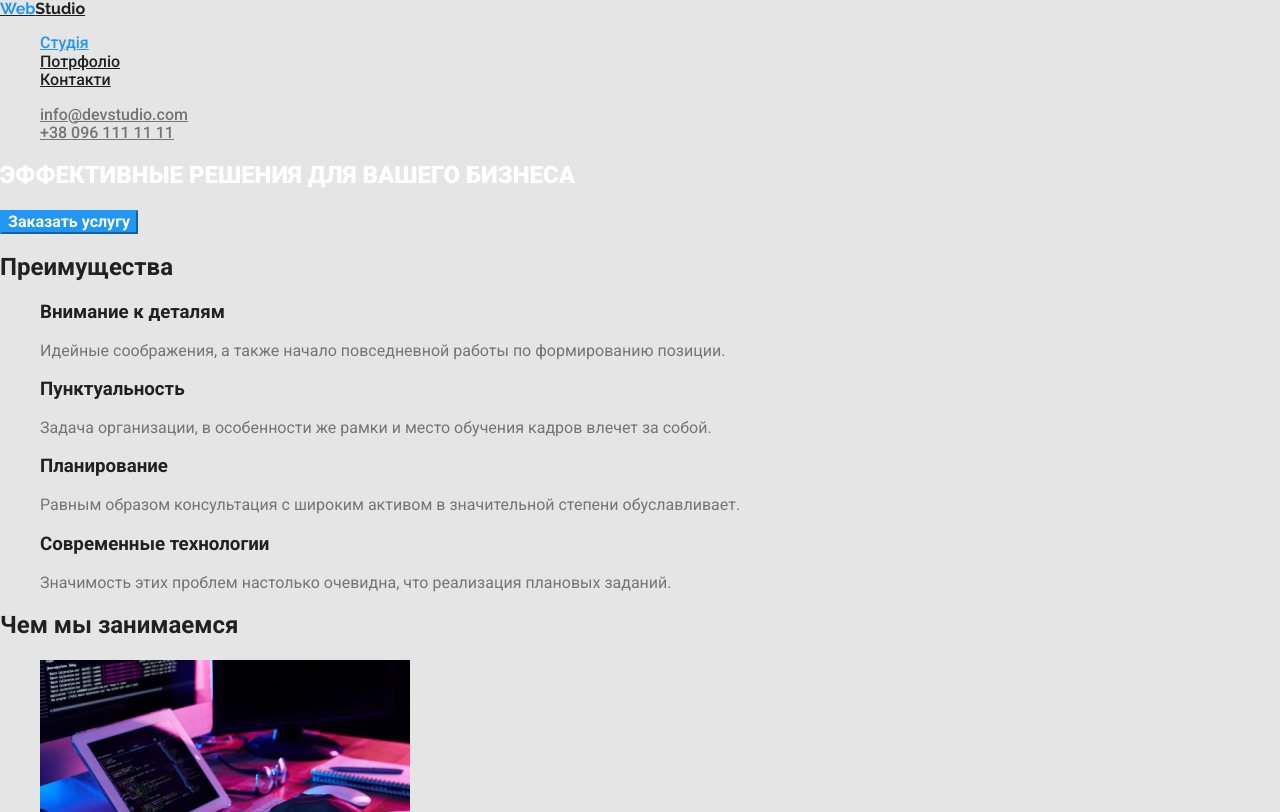
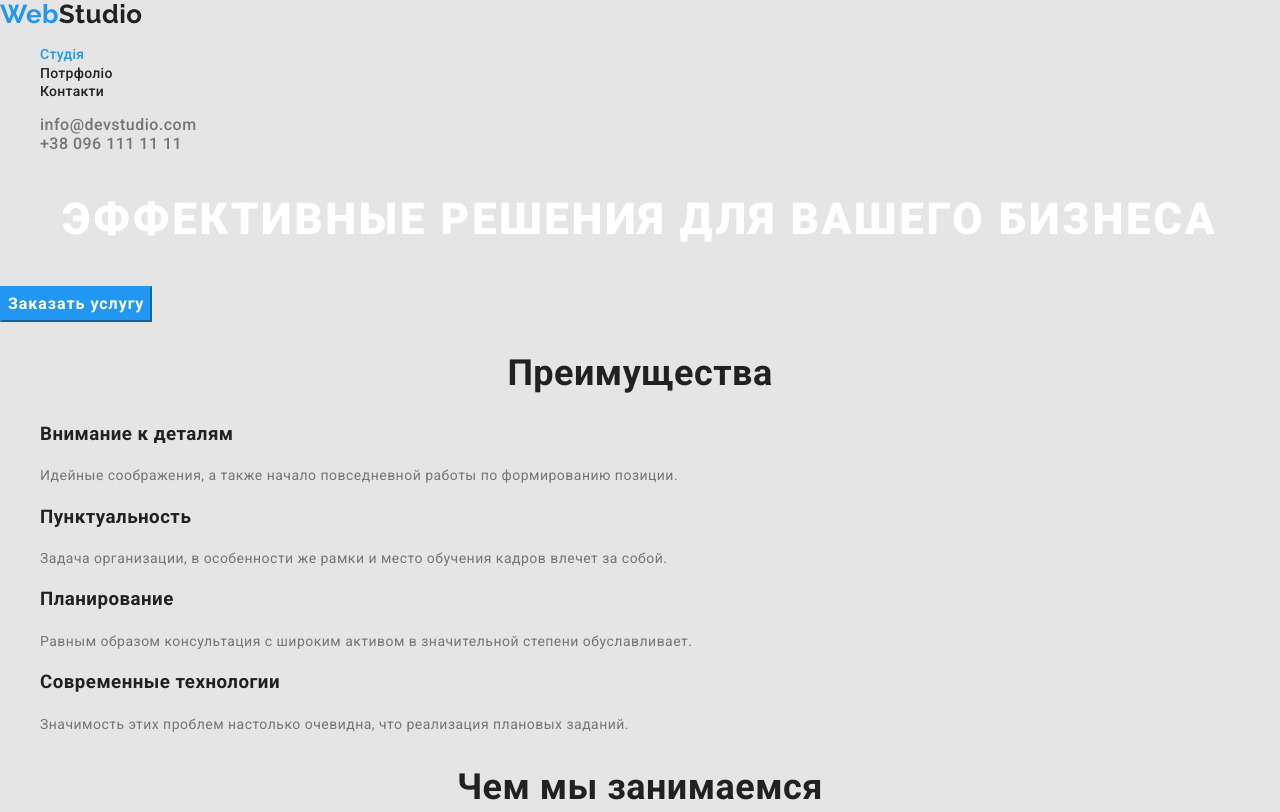
Before and after one commit to vzotova85/goit-markup-hw-02, a plain HTML site: page index.html in a window 1280 px wide. Shown: the top 812 px of the page. Drawn offline with nearby package versions, Linux system fonts and the light colour scheme.

Commit message:
update acc to mentors comments
- added .button {cursor:point} to .css
- added font-hight recalculated
- deleted font-weight that was doubling the initial font settings

```diff
--- a/css/styles.css
+++ b/css/styles.css
@@ -15,30 +15,44 @@
 }
 
 body {
-    background-color: #E5E5E5;
+    background-color: var(--primary-bc-color);
     color: var(--primary-text-color);
     font-family: 'Roboto', sans-serif;
-    font-weight: 400;
+    letter-spacing: 0.03em;
 }
 
 ul {
     list-style: none;
 }
 
+/* Header */
 /* Logo*/
 .logo {
+    text-decoration: none;
     color: var(--title-text-color);
     font-family: 'Raleway', sans-serif;
+    font-weight: 700;
+    font-size: 26px;
+    line-height: 1.12;
 }
 
 .logo-part {
     color: var(--accent-color);
 }
 
+.link {
+    text-decoration: none;
+}
+
 /* Site nav*/
 .site-nav .link {
     color: var(--title-text-color);
+    font-weight: 500;
+    font-size: 14px;
+    line-height: 1.14;
+    letter-spacing: 0.02em;
 }
+
 .site-nav .link:hover,
 .site-nav .link:focus {
     color: var(--accent-color);
@@ -48,7 +62,8 @@ ul {
     color: var(--accent-color);
 }
 
-.site-nav, .contacts {
+.site-nav,
+.contacts {
     font-weight: 500;
 }
 
@@ -64,28 +79,51 @@ ul {
 
 
 /* Section */
-h1, h2, h3 {
+h1,
+h2,
+h3 {
     color: var(--title-text-color);
 }
 
+/* Hero */
 .hero-title {
     color: var(--white-text-color);
     font-weight: 900;
+    font-size: 44px;
+    line-height: 1.36;
+    text-align: center;
+    letter-spacing: 0.06em;
+}
+
+.button {
+    cursor: pointer;
 }
 
 .button.primary {
     color: var(--white-text-color);
     background-color: var(--accent-color);
+    border-color: var(--accent-color);
+    font-family: inherit;
     font-weight: 700;
-    border-color: var(--accent-color);
+    font-size: 16px;
+    line-height: 1.87;
+    display: flex;
+    letter-spacing: 0.06em;
 }
 
 .section-title {
     font-weight: 700;
+    font-size: 36px;
+    line-height: 1.17;
+    text-align: center;
 }
 
-
-
+.section-specifics p,
+.section-work p,
+.section-team p {
+    font-size: 14px;
+    line-height: 1.71;
+}
 
 /*Footer*/
 .logo-white {
@@ -93,23 +131,40 @@ h1, h2, h3 {
 }
 
 .address .link {
-color: var(--primary-text-color);
+    color: var(--primary-text-color);
 }
 
 .address .link:hover,
 .address .link:focus {
-color: var(--white-text-color);
+    color: var(--white-text-color);
 }
 
 /*Fortfolio*/
 
 /*Filter*/
+
 .button.secondary {
-color: var(--title-text-color);
-background-color: var(--secondary-bc-color);
-font-weight: 500;
+    color: var(--title-text-color);
+    background-color: var(--secondary-bc-color);
+    font-family: inherit;
+    font-weight: 500;
+    font-size: 16px;
+    line-height: 1.62;
+    letter-spacing: 0.03em;
 }
 
-.portfolio h3 {
+.section-portfolio h3 {
     font-weight: 700;
 }
+
+.projects.list h3 {
+    font-weight: 700;
+    font-size: 18px;
+    line-height: 2;
+    letter-spacing: 0.06em;
+}
+
+.projects.list p {
+    font-size: 16px;
+    line-height: 1.88;
+}
--- a/index.html
+++ b/index.html
@@ -1,14 +1,17 @@
 <!DOCTYPE html>
 <html lang="ru">
+
 <head>
     <meta charset="UTF-8">
     <meta http-equiv="X-UA-Compatible" content="IE=edge">
     <meta name="viewport" content="width=device-width, initial-scale=1.0">
-    <link rel="stylesheet" href="https://cdnjs.cloudflare.com/ajax/libs/modern-normalize/1.0.0/modern-normalize.min.css" />
+    <link rel="stylesheet"
+        href="https://cdnjs.cloudflare.com/ajax/libs/modern-normalize/1.0.0/modern-normalize.min.css" />
     <link rel="stylesheet" href="./css/styles.css" />
     <link rel="preconnect" href="https://fonts.googleapis.com">
     <link rel="preconnect" href="https://fonts.gstatic.com" crossorigin>
-    <link href="https://fonts.googleapis.com/css2?family=Raleway:wght@700&family=Roboto:wght@400;500;700;900&display=swap"
+    <link
+        href="https://fonts.googleapis.com/css2?family=Raleway:wght@700&family=Roboto:wght@400;500;700;900&display=swap"
         rel="stylesheet">
     <title>WebStudio</title>
 </head>
@@ -44,9 +47,9 @@
         </section>
 
         <!--Specifics-->
-        <section class="section">
+        <section class="section-specifics">
             <h2 class="section-title">Преимущества</h2>
-            <ul>
+            <ul class="list">
                 <li>
                     <h3>Внимание к деталям</h3>
                     <p>Идейные соображения, а также начало повседневной работы по формированию позиции.</p>
@@ -67,7 +70,7 @@
         </section>
 
         <!--What we do-->
-        <section class="section">
+        <section class="section-work">
             <h2 class="section-title">Чем мы занимаемся</h2>
             <ul>
                 <li><img src="./images/img11.jpg" alt="мобильное приложение" width="370" /></li>
@@ -77,9 +80,9 @@
         </section>
 
         <!--Our team-->
-        <section class="section">
+        <section class="section-team">
             <h2 class="section-title">Наша команда</h2>
-            <ul>
+            <ul class="list">
                 <li>
 
                     <img src="./images/img21.jpg" alt="фото мужчины" width="270" />
@@ -124,4 +127,5 @@
     </footer>
 
 </body>
+
 </html>
```
